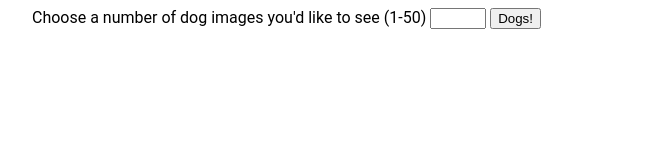
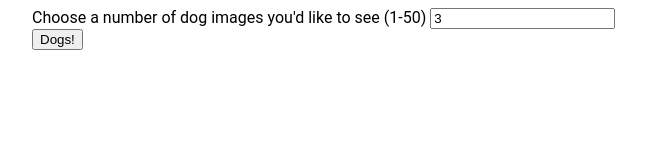
Before and after one commit to josewebful/12.5-Assignment-1, a plain HTML site: page index.html in a window 1280 px wide. Shown: the whole page, without its empty margins (308-954 px from the left). Drawn offline with nearby package versions, Linux system fonts and the light colour scheme.

Commit message:
corrected errors

```diff
--- a/index.html
+++ b/index.html
@@ -10,8 +10,8 @@
     <div class="container">
       <form id="js-form">
         <label for="dog images">Choose a number of dog images you'd like to see (1-50)</label>
-        <input type="number" id="dog-images" name="dog images"
-          min="1" max="50" default="3" required>
+        <input type="text" id="dog-images" name="dog images"
+          min="1" max="50" value="3" required>
 
         <input type="submit" value="Dogs!">
       </form>
```
